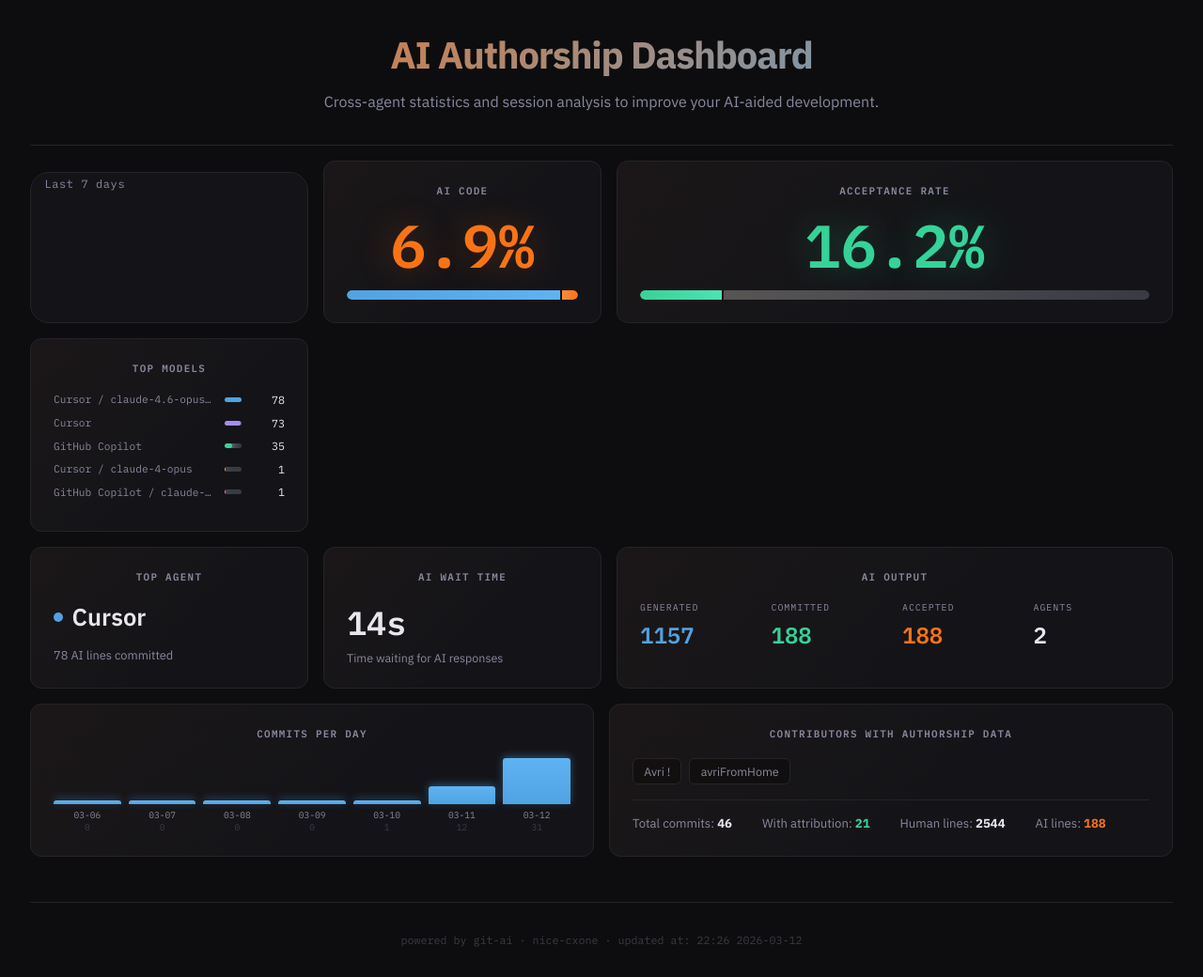
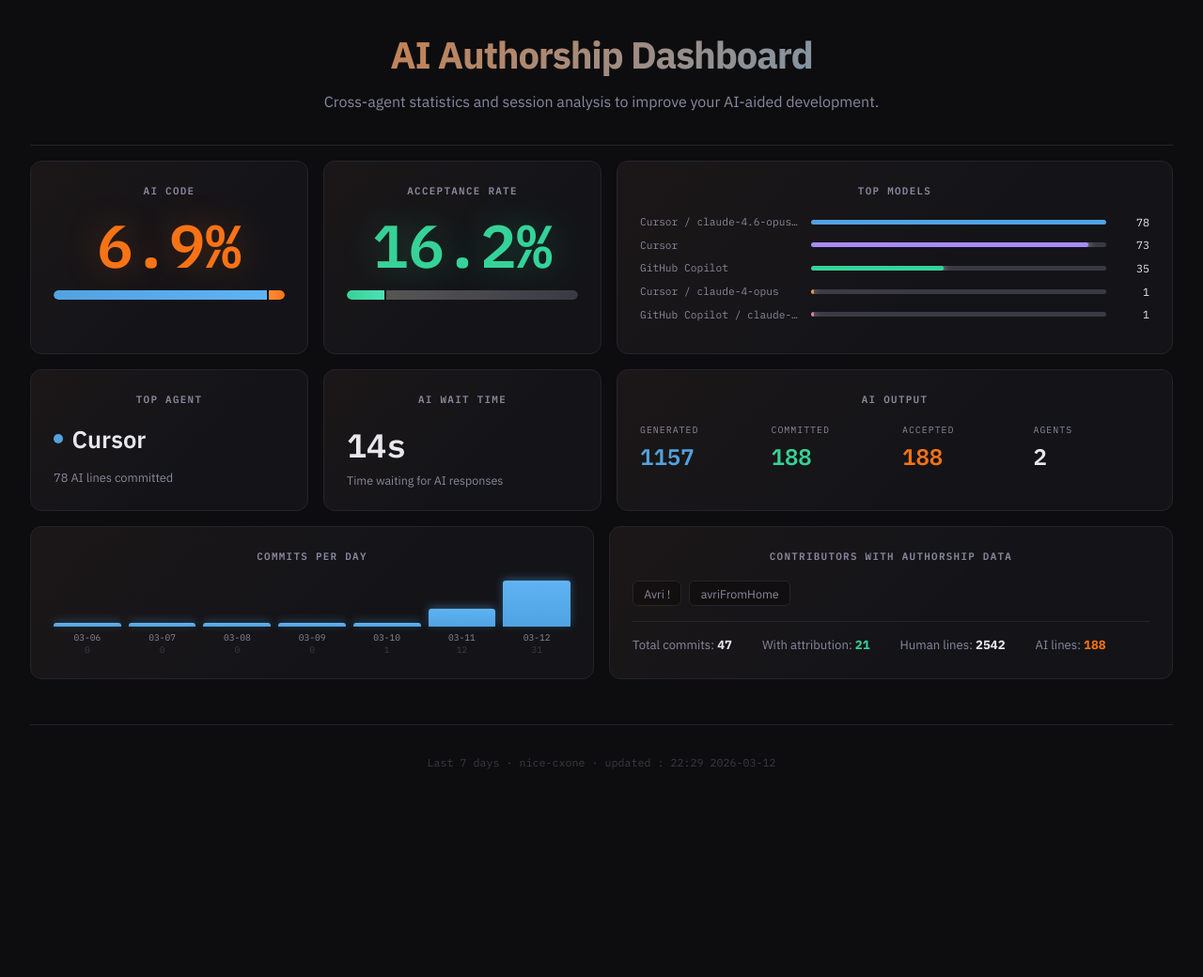
Before and after one commit to Avri-Yom-Tov/teamToolboxHub, a website: page dashboard.html in a window 1280 px wide. Shown: the whole page at 94% size. After the commit the page ends 851 px from the top, so only its background shows below. Drawn offline with Linux system fonts and the light colour scheme.

Commit message:
dashboard: update AI stats [skip ci] 4ab8a9d1561e50673cc3b05bff987b70af5d792c

```diff
--- a/dashboard.html
+++ b/dashboard.html
@@ -76,7 +76,6 @@
   </header>
 
   <div class="grid-top">
-    <div class="period-badge">Last 7 days</div>
     <div class="card">
       <div class="lbl">AI CODE</div>
       <div class="big">6.9%</div>
@@ -201,15 +200,14 @@
       <div class="contrib-wrap"><div class="contrib-tag">Avri !</div><div class="contrib-tag">avriFromHome</div></div>
       <div class="divider"></div>
       <div class="meta">
-        <span>Total commits: <strong>46</strong></span>
+        <span>Total commits: <strong>47</strong></span>
         <span>With attribution: <strong style="color:var(--green)">21</strong></span>
-        <span>Human lines: <strong>2544</strong></span>
+        <span>Human lines: <strong>2542</strong></span>
         <span>AI lines: <strong style="color:var(--accent)">188</strong></span>
       </div>
     </div>
   </div>
-
-  <div class="footer">powered by git-ai · nice-cxone · updated at: 22:26 2026-03-12</div>
+  <div class="footer">Last 7 days · nice-cxone · updated : 22:29 2026-03-12</div>
 
 </body>
 </html>
```
Also changed, not shown: stats.json (+1 -1 lines).
